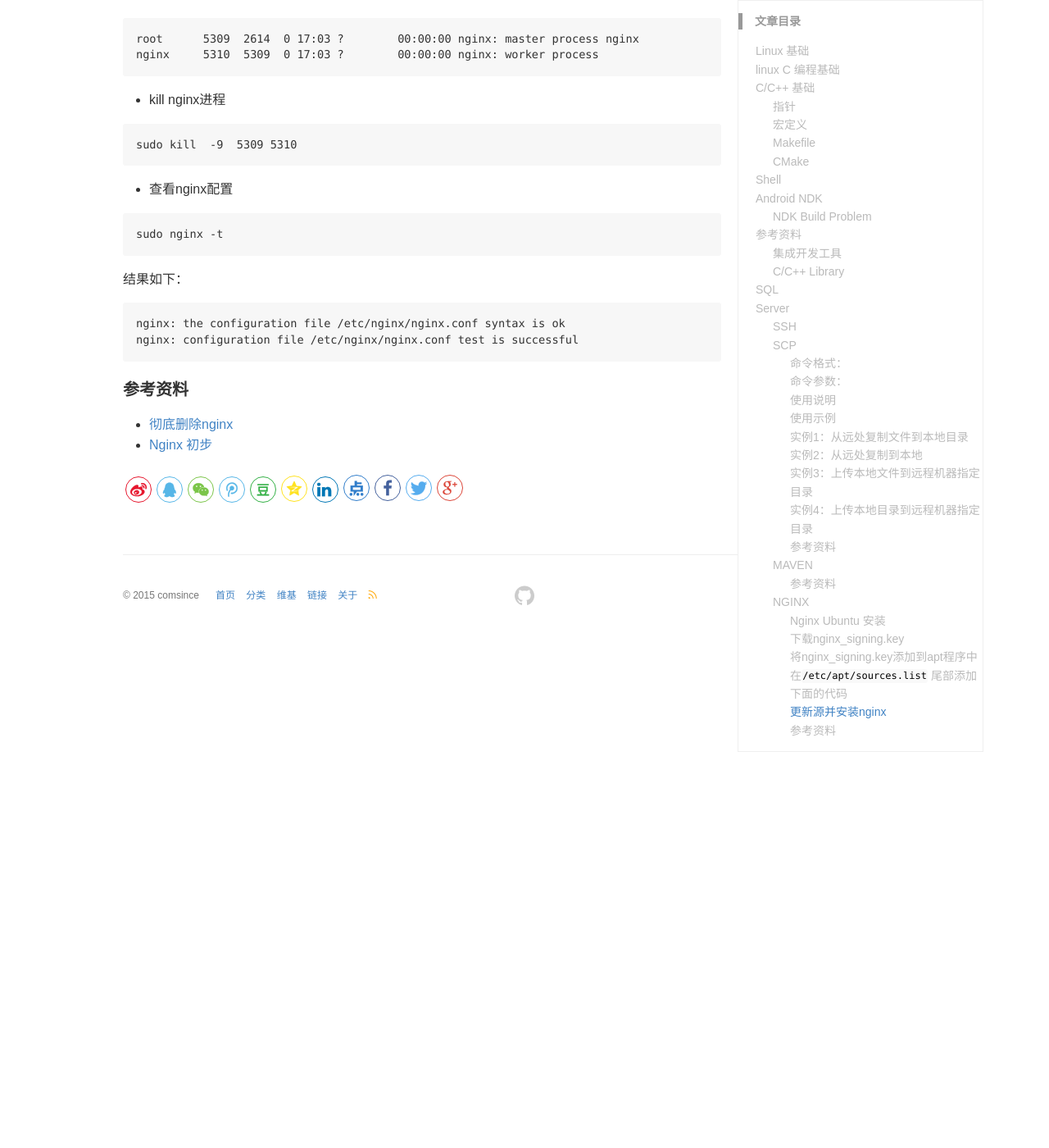
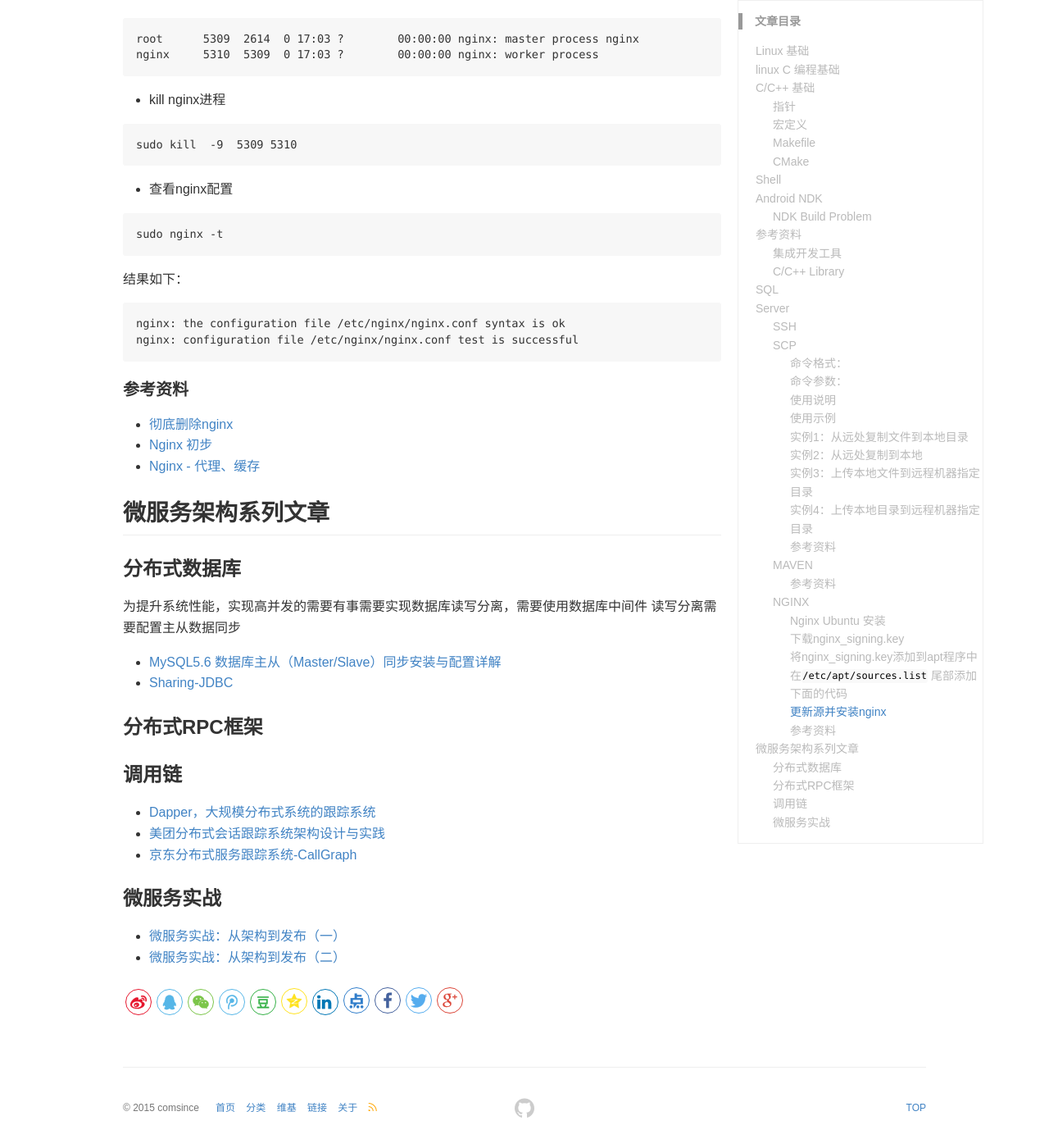
Before and after one commit to comsince/comsince.github.io, a Jekyll site: the page built from _posts/linux/2017-06-22-linux-base.md, in a window 1280 px wide and 1400 px high, scrolled down 6788 px. Shown: the whole window at 82% size. Built offline with Jekyll 4.4.1, drawn with Linux system fonts in a browser that asks for light colours; comment, search, counter and statistics services are not loaded.

Commit message:
微服务架构文章

```diff
--- a/_posts/linux/2017-06-22-linux-base.md
+++ b/_posts/linux/2017-06-22-linux-base.md
@@ -324,3 +324,24 @@
 
 * [彻底删除nginx](http://blog.csdn.net/u010571844/article/details/50819704)
 * [Nginx 初步](https://moonbingbing.gitbooks.io/openresty-best-practices/content/ngx/nginx.html)
+* [Nginx - 代理、缓存](http://blog.csdn.net/zjf280441589/article/details/51501408)
+
+## 微服务架构系列文章
+
+### 分布式数据库
+为提升系统性能，实现高并发的需要有事需要实现数据库读写分离，需要使用数据库中间件
+读写分离需要配置主从数据同步
+* [MySQL5.6 数据库主从（Master/Slave）同步安装与配置详解](http://blog.csdn.net/xlgen157387/article/details/51331244/)
+* [Sharing-JDBC](http://shardingjdbc.io/docs/00-overview)
+
+### 分布式RPC框架
+
+### 调用链
+
+* [Dapper，大规模分布式系统的跟踪系统](https://bigbully.github.io/Dapper-translation/)
+* [美团分布式会话跟踪系统架构设计与实践](https://tech.meituan.com/mt-mtrace.html)
+* [京东分布式服务跟踪系统-CallGraph](http://zhuanlan.51cto.com/art/201701/528304.htm)
+
+### 微服务实战
+* [微服务实战：从架构到发布（一）](https://segmentfault.com/a/1190000004634172)
+* [微服务实战：从架构到发布（二）](https://segmentfault.com/a/1190000004655274)
```
Also changed, not shown: 1 other file.
